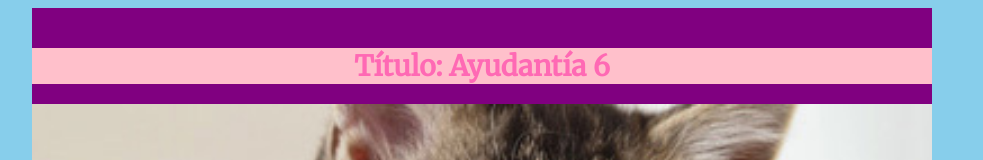
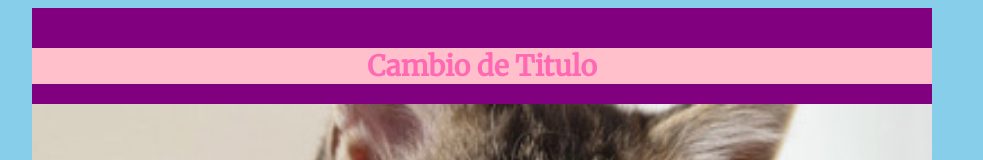
Before and after one commit to valentinalagunas/m02-gxx, a plain HTML site: page index.html in a window 1280 px wide. Shown: the top 160 px of the page, without its empty margins (158-1141 px from the left). Drawn offline with nearby package versions, Linux system fonts and the light colour scheme.

Commit message:
cambio de titulo

```diff
--- a/index.html
+++ b/index.html
@@ -17,7 +17,7 @@
 
 
 	<div id="introduccion">
-		<h1>Título: Ayudantía 6</h1>
+		<h1>Cambio de Titulo </h1>
 		<img src="img/imagen01.jpg">
 		<p>Párrafo para describir a mi gato</p>
 	</div>
```
